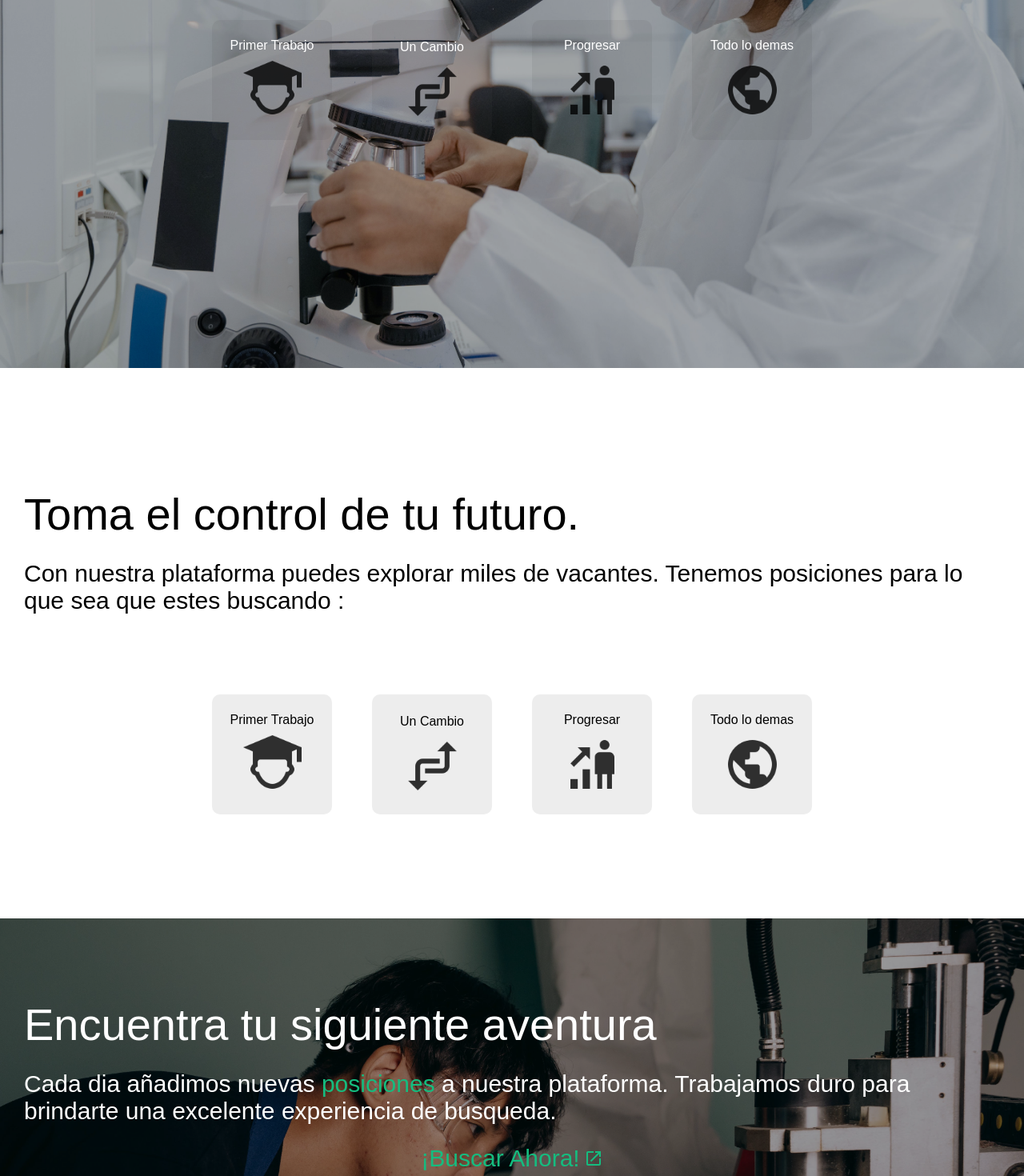
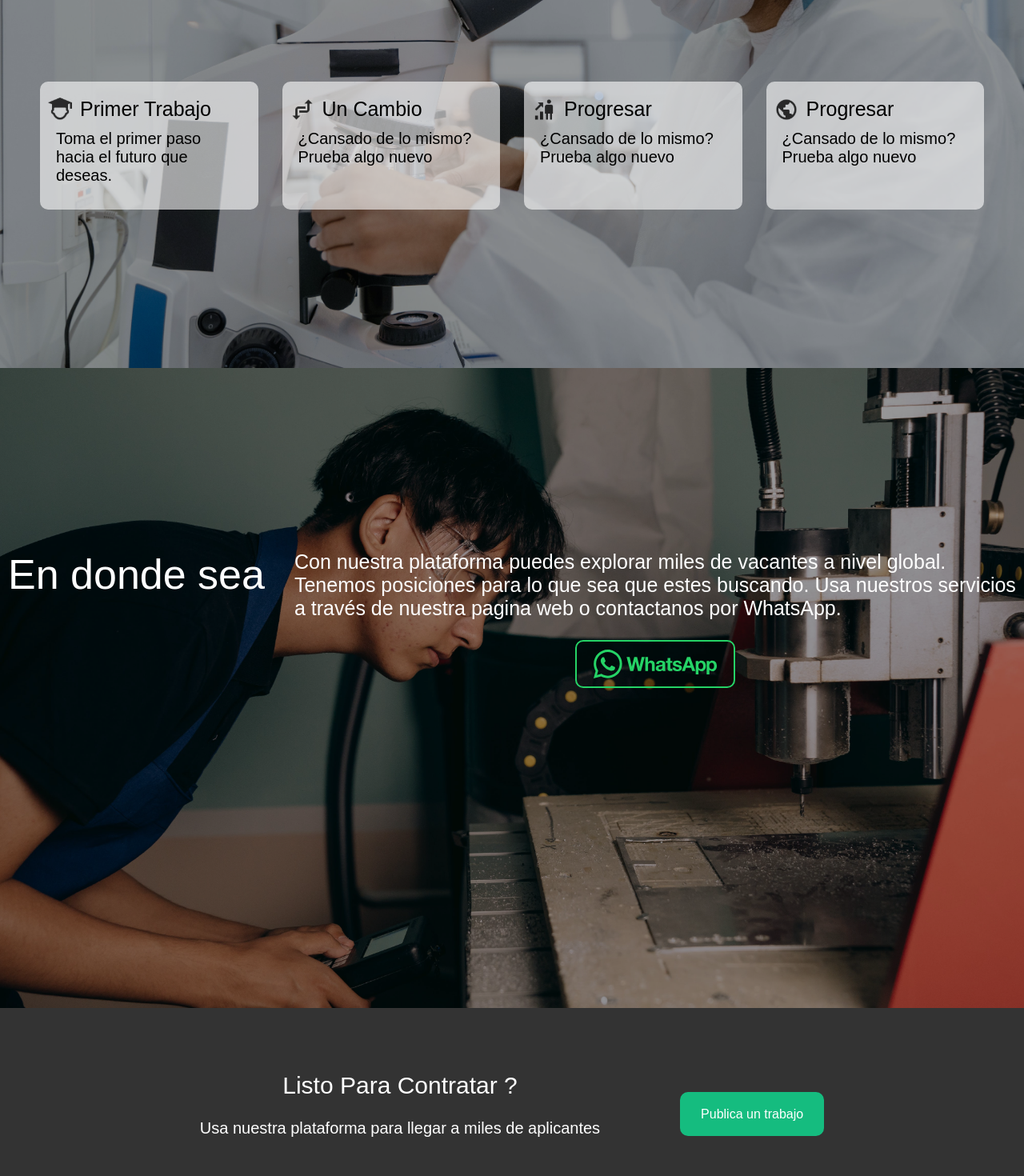
Before and after one commit to davidpinosp/laburoSite, a React (Create React App) app: page / in a window 1280 px wide. Shown: the part 1140-2610 px from the top of the page at 80% size. Built offline with nearby package versions, Linux system fonts and the light colour scheme; a web font is replaced by a local one.

Commit message:
Adding changes

```diff
--- a/src/assets/styles/footer.css
+++ b/src/assets/styles/footer.css
@@ -6,6 +6,8 @@
     justify-content: center;
     flex-direction: column;
     padding-top: 80px;
+    background-color: rgba(0, 0, 0, 0.8);
+    color: white;
 
 }
 
@@ -22,19 +24,28 @@ margin-bottom: 50px;
 }
 
 
+.footer-sub-container{
+  display: flex;
+  flex-direction: column;
+
+
+}
 
 
 
 
-@media (max-width: 370px) {
-    .footer-menu{
+@media (min-width: 750px) {
 
-      flex-direction: column;
-      line-height: 2;
-    }
-  }
+.hire-text{
+  margin-right: 100px;
+}
+
+  .footer-sub-container{
+    flex-direction: row;
+
+    justify-content: center;
 
 
-@media (min-width: 750px) {
 
   }
+  }
--- a/src/assets/styles/global.css
+++ b/src/assets/styles/global.css
@@ -126,6 +126,9 @@ background-color: rgba(80, 80, 80, 0.1)
     display: none;
 }
 
+.skip-navbar-margin{
+    padding-top: 75px;
+}
 
 
 /*  mobile */
--- a/src/assets/styles/landing.css
+++ b/src/assets/styles/landing.css
@@ -53,7 +53,7 @@
     height: 100vh;
     width: 100%;
 
-    padding: 100px 0px 60px 0px;
+    padding: 100px 0px 100px 0px;
     /* overflow : hidden; */
 
     background-image: url("../images/hero.jpg");
@@ -98,46 +98,66 @@
 
 .landing-text-body{
 
-    padding: 0px 30px;
+    padding: 0px 10px;
     padding-top: 50px;
 
 }
 
 
 .feature-squares-contianer{
+
     display: grid;
-    grid-template-columns: repeat(2, 1fr); /* Two columns with equal width */
+    grid-template-columns: repeat(2, 1fr);
     grid-template-rows: repeat(2, 1fr);
     gap: 10px;
-    margin-top: 50px;
+    margin-top: 20px;
+   padding: 0px 10px;
+   width: 100%;
+
 
 }
 
 .feature-square{
 
     border-radius: 10px;
-    width: 150px;
-    height: 150px;
-    background-color: rgba(80, 80, 80, 0.1);
+    width: 100%;
+    height: 100px;
+    background-color: rgba(256, 256, 256, 0.6);
     display: flex;
     text-align: center;
     flex-direction: column;
-    align-items: center;
-    justify-content: center;
+    align-items: left;
+    color: black;
 
-    padding: 10px 10px;
+
+    padding: 20px 10px 20px 10px;
 
     font-size: 16px;
 
 
 }
 
+
 .feature-square-title{
-    margin-bottom: 10px;
+
+    display: flex;
+    align-items: center;
+    flex-direction: column;
+    font-size: 18px;
+
+
+}
+.feature-square-title img{
+    width: 30% ;
+    max-width: 30px;
+    height: auto;
+
 }
 
+.feature-square-text{
 
-
+    display: none;
+}
 
 .post-job-btn-container{
 background-color: var(--laburo-green);
@@ -146,7 +166,7 @@ background-color: var(--laburo-green);
 
 .post-job-btn2-container{
 
-width: 100%;
+
 
 display: flex;
 align-items: center;
@@ -188,15 +208,6 @@ justify-content: center;
 
 
 
-.feature-square-img{
-    background-image: url("../images/icons/change.svg");
-    width: 100%;
-    height: 100%;
-    background-repeat: no-repeat;
-    background-position: center;
-
-}
-
 .landing-text-container{
     width: 100%;
     display: flex;
@@ -221,7 +232,7 @@ font-size: 20px;
 .dr-black-cover{
  height: 100%;
  width: 100%;
- background-color: rgba(0, 0, 0, 0.3);
+ background-color: rgba(0, 0, 0, 0.4);
  position: absolute;
  top: 0;
 z-index: -1;
@@ -242,25 +253,76 @@ z-index: -1;
 .dr-content-txt{
     width: 100%;
     display: flex;
+    flex-direction: column;
 }
 
 .dr-content-limit {
 
 width: 1400px;
 flex-direction: column;
-padding-top: 80px;
+
 display: flex;
+justify-content: center;
+
 
 
 }
 .dr-content-element{
     width: 100%;
 
-    padding: 0px 50px;
+    padding: 0px 10px;
+
+}
+
+
+.whatsapp-button-container{
+    display: flex;
+    align-items: center;
+    justify-content: center;
+    border: 2px solid #25D366;
+    height: 60px;
+    width: 200px;
+    border-radius: 10px;
+    padding: 10px 20px;
+
+}
+
+.whatsapp-button-container:hover{
+    opacity: 0.4;
 }
 
 
 
+.drilling-content-container{
+    display: flex;
+    flex-direction: column;
+
+}
+
+.drilling-content-title{
+
+
+}
+
+@media(min-width:590px){
+
+
+    .feature-squares-contianer{
+
+        display: grid;
+        grid-template-columns: repeat(4, 1fr);
+        /* grid-template-rows: repeat(2, 1fr);  */
+        gap: 10px;
+        margin-top: 80px;
+       padding: 0px 10px;
+
+
+    }
+
+
+
+
+}
 
 
 
@@ -269,17 +331,19 @@ display: flex;
   @media(min-width:750px){
 
 
+
     .landing-container{
         max-width: none;
         overflow-x: hidden;
     }
 
     .main-txt-size{
-        font-size: 30px;
+        font-size: 25px;
         }
     .title-txt-size{
-            font-size: 56px;
+            font-size: 36px;
         }
+
 
 
 
@@ -338,17 +402,135 @@ display: flex;
 
 
     .feature-squares-contianer{
-        display: grid;
-        grid-template-columns: repeat(4,  1fr);
-        grid-template-rows:auto ; /* Auto-fit columns with minimum width of 0 and equal distribution */
-        gap: 50px;
+        /* display: flex;
+
+        padding
         margin-top: 50px;
-        justify-content: space-between; /* Distribute grid items evenly along the row axis */
-        align-items: center;
+
+        align-items: center; */
+        justify-content: center;
+        padding: 0px 50px;
     }
 
 
 
 
 
+    .feature-squares-contianer{
+        /* margin-top: 150px; */
+        gap: 30px;
+    }
+
+
+
+    .feature-square-title{
+
+                    font-size: 15px;
+    }
+
+
+
+    .dr-content-txt{
+        width: 100%;
+        display: flex;
+        flex-direction: row;
+    }
+    .dr-content-element{
+        width: 100%;
+
+        padding: 0px 50px;
+    }
+
+
+
+/* man drilling */
+
+    .drilling-content-container{
+        margin-top: 10%;
+display: flex;
+flex-direction: row;
+align-items: flex-start;
+
+    }
+
+    .drilling-content-title{
+
+        width: 500px;
+    }
+
+    .drilling-content-text{
+    width: 100%;
+    }
+
+
+
   }
+
+
+
+
+  @media(min-width:1000px){
+
+
+
+
+
+  .feature-squares-contianer{
+    display: flex;
+
+
+    margin-top: 50px;
+     /* Distribute grid items evenly along the row axis */
+
+    align-items: center;
+}
+
+.feature-square{
+    width: 100%;
+    max-width: 280px;
+    height: 160px;
+
+
+}
+
+
+
+.feature-squares-contianer{
+    margin-top: 100px;
+    gap: 30px;
+            }
+
+
+
+ .feature-square-text{
+    padding-top: 10px;
+                display: block;
+padding:  10px;
+    font-size: 20px;
+            }
+
+
+.feature-square-title{
+                flex-direction: row;
+                font-size: 25px;
+}
+
+.feature-square-title img{
+    margin-right: 10px;
+}
+
+.title-txt-size{
+    font-size: 52px;
+}
+main-txt-size{
+font-size: 32px;
+}
+
+}
+
+/* change at 450 for squares  */
+
+
+/* change at 650 for bigger squares  */
+
+/* change at 1200 */
--- a/src/components/FeatureSquares.tsx
+++ b/src/components/FeatureSquares.tsx
@@ -9,27 +9,41 @@ function FeatureSquares() {
     <div className="flx flx-center">
       <div className="feature-squares-contianer">
         <div className="feature-square">
-          <div className="feature-square-title">Primer Trabajo</div>
-          <div>
-            <img src={SchoolIcon} alt="School Icon" />
+          <div className="feature-square-title">
+            <img src={SchoolIcon} alt="School Icon" /> <div>Primer Trabajo</div>
+          </div>
+          <div style={{ textAlign: "left" }} className="feature-square-text">
+            Toma el primer paso hacia el futuro que deseas.
           </div>
         </div>
 
         <div className="feature-square">
-          <div className="feature-square-title">Un Cambio </div>
+          <div className="feature-square-title">
+            <img src={ChangeIcon} alt="School Icon" />
 
-          <img src={ChangeIcon} alt="Change Icon" />
+            <div>Un Cambio</div>
+          </div>
+
+          <div style={{ textAlign: "left" }} className="feature-square-text">
+            ¿Cansado de lo mismo? Prueba algo nuevo
+          </div>
         </div>
+
         <div className="feature-square">
-          <div className="feature-square-title">Progresar</div>
-          <div>
-            <img src={GrowthIcon} alt="Growth Icon" />
+          <div className="feature-square-title">
+            <img src={GrowthIcon} alt="School Icon" /> <div>Progresar</div>
+          </div>
+
+          <div style={{ textAlign: "left" }} className="feature-square-text">
+            ¿Cansado de lo mismo? Prueba algo nuevo
           </div>
         </div>
         <div className="feature-square">
-          <div className="feature-square-title">Todo lo demas</div>
-          <div>
-            <img src={PlanetIcon} alt="Planet Icon" />
+          <div className="feature-square-title">
+            <img src={PlanetIcon} alt="School Icon" /> <div>Progresar</div>
+          </div>
+          <div style={{ textAlign: "left" }} className="feature-square-text">
+            ¿Cansado de lo mismo? Prueba algo nuevo
           </div>
         </div>
       </div>
--- a/src/components/Footer.tsx
+++ b/src/components/Footer.tsx
@@ -10,8 +10,8 @@ function Footer({ type }: FooterProps) {
   return (
     <div className="footer-container ">
       {type === 1 ? (
-        <div>
-          <div className="flx-col">
+        <div className="footer-sub-container">
+          <div className="flx-col hire-text">
             <span className="txt-s5 mb-25"> Listo Para Contratar ? </span>
             <span className="txt-s4">
               Usa nuestra plataforma para llegar a miles de aplicantes
--- a/src/components/Navbar.tsx
+++ b/src/components/Navbar.tsx
@@ -40,7 +40,7 @@ function Navbar(props: navProps) {
         className="flx space-btwn flx-center nav-inner-container"
         style={{ minWidth: "150px" }}
       >
-        <div className="bg-laburo-green post-job-btn  mobile-only">
+        <div className="bg-laburo-green post-job-btn flx flx-center mobile-only">
           <div>
             <Link
               to="/post-job"
@@ -49,7 +49,7 @@ function Navbar(props: navProps) {
                 color: `${props.scrollPast ? "black" : "white"}`,
               }}
             >
-              Publica un Trabajo
+              Publica
             </Link>
           </div>
         </div>
@@ -72,7 +72,7 @@ function Navbar(props: navProps) {
             className="txt-s4 desktop-only nav-text nav-txt-desk-job"
             style={{ marginRight: "40px" }}
           >
-            <Link to={"post-job"}>Publicar un Trabajo</Link>
+            <Link to={"/post-job"}>Publicar un Trabajo</Link>
           </div>
         </div>
       </div>
--- a/src/pages/Jobs.tsx
+++ b/src/pages/Jobs.tsx
@@ -152,7 +152,7 @@ function Jobs() {
     <div>
       <Navbar scrollPast={true} />
 
-      <div className="w100 flx-center flx-col">
+      <div className="w100 flx-center flx-col skip-navbar-margin">
         <div className="  flx-col flx-center job-page-container">
           <form onSubmit={handleSubmit}>
             <div className="search-container">
--- a/src/pages/Landing.tsx
+++ b/src/pages/Landing.tsx
@@ -6,9 +6,9 @@ import Navbar from "../components/Navbar";
 import Footer from "../components/Footer";
 import FeatureSquares from "../components/FeatureSquares";
 import SearchJobsButton from "../components/SearchJobsButton";
-import WomanWritingPicture from "../assets/images/woman-writing.jpg";
 import ManDrillingpPicture from "../assets/images/man-drillling.jpg";
 import WomanLabPicture from "../assets/images/woman-lab.jpg";
+import waIcon from "../assets/images/icons/whatsapp.svg";
 import LaunchIcon from "@mui/icons-material/Launch";
 function Landing() {
   const [scrollPastNav, setNavColor] = useState(false);
@@ -63,7 +63,7 @@ function Landing() {
             <div className="dr-content-container">
               <div className="dr-content-limit">
                 <div className="dr-content-txt">
-                  <div className="dr-content-element">
+                  <div className="dr-content-element mb-25">
                     <div className="title-txt-size">
                       {" "}
                       Hecho para todos <br />
@@ -71,17 +71,16 @@ function Landing() {
                     <div className="main-txt-size">
                       {" "}
                       En Laburo, creemos que todos merecen encontrar el trabajo
-                      perfecto. Desde aquellos que están buscando su primer
-                      trabajo hasta los que están listos para nuevos desafíos.
+                      perfecto.
                     </div>
                   </div>
-                  <div className="dr-content-element">
-                    <div className="title-txt-size">En donde sea</div>
+                  <div className="dr-content-element mb-25">
+                    <div className="title-txt-size">Tu siguiente aventura</div>
                     <div className="main-txt-size">
                       {" "}
-                      Con nuestra plataforma puedes explorar miles de vacantes a
-                      nivel global. Tenemos posiciones para lo que sea que estes
-                      buscando.
+                      Cada dia añadimos nuevas{" "}
+                      <span className="laburo-green">posiciones</span> a nuestra
+                      plataforma.
                     </div>
                   </div>
                 </div>
@@ -102,22 +101,8 @@ function Landing() {
 
           {/*  */}
 
-          <div className="landing-text-container flx-col mt-50">
-            <div className="landing-text-body flx-col ">
-              <span className="title-txt-size mt-50 mb-25">
-                Toma el control de tu futuro.
-              </span>
-              <span className="main-txt-size mb-50">
-                Con nuestra plataforma puedes explorar miles de vacantes.
-                Tenemos posiciones para lo que sea que estes buscando :
-              </span>
-            </div>
-            {/* 4 squares */}
-
-            <FeatureSquares />
-          </div>
           {/* image 2 */}
-          <div style={{ position: "relative", marginTop: "130px" }}>
+          <div style={{ position: "relative", width: "100vw" }}>
             <div
               className="image-container"
               style={{ backgroundImage: `url(${ManDrillingpPicture})` }}
@@ -127,27 +112,26 @@ function Landing() {
             </div>
             <div className="landing-text-container">
               <div
-                className="landing-text-body flx-col mb-50"
+                className="landing-text-body drilling-content-container mb-50"
                 style={{ position: "absolute", top: "50px", color: "white" }}
               >
-                <span className="title-txt-size mb-25">
-                  Encuentra tu siguiente aventura
-                </span>
-                <span className="main-txt-size">
-                  Cada dia añadimos nuevas{" "}
-                  <span className="laburo-green">posiciones</span> a nuestra
-                  plataforma. Trabajamos duro para brindarte una excelente
-                  experiencia de busqueda.
-                </span>
-
-                <div className="flx-center flx ">
-                  <div className="mt-25 ">
-                    <Link
-                      to={"/jobs"}
-                      className="link-style laburo-green  main-txt-size flx flx-center "
-                    >
-                      {"¡Buscar Ahora! "}{" "}
-                      <LaunchIcon style={{ marginLeft: "5px" }} />
+                <div className="title-txt-size mb-25 drilling-content-title">
+                  En donde sea
+                </div>
+                <div className="main-txt-size drilling-content-text">
+                  Con nuestra plataforma puedes explorar miles de vacantes a
+                  nivel global. Tenemos posiciones para lo que sea que estes
+                  buscando. Usa nuestros servicios a través de nuestra pagina
+                  web o contactanos por WhatsApp.
+                  <div className="flx flx-center mt-25">
+                    <Link to={"/coming-soon"}>
+                      <div className="whatsapp-button-container">
+                        <img
+                          src={waIcon}
+                          style={{ height: "100%" }}
+                          alt="WhatsApp Icon"
+                        />
+                      </div>
                     </Link>
                   </div>
                 </div>
```
Also changed, not shown: src/assets/images/icons/whatsapp.svg (added).
